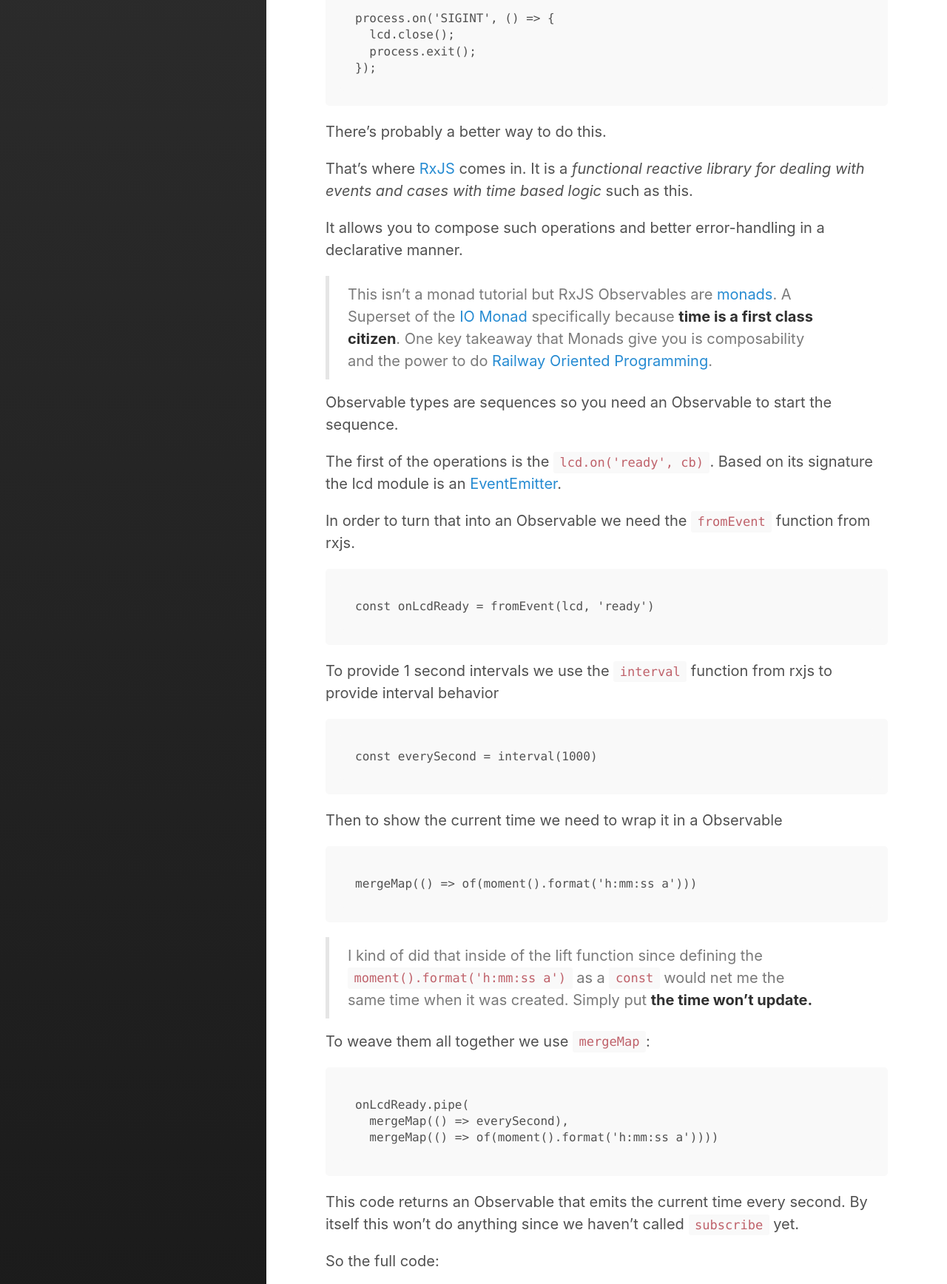
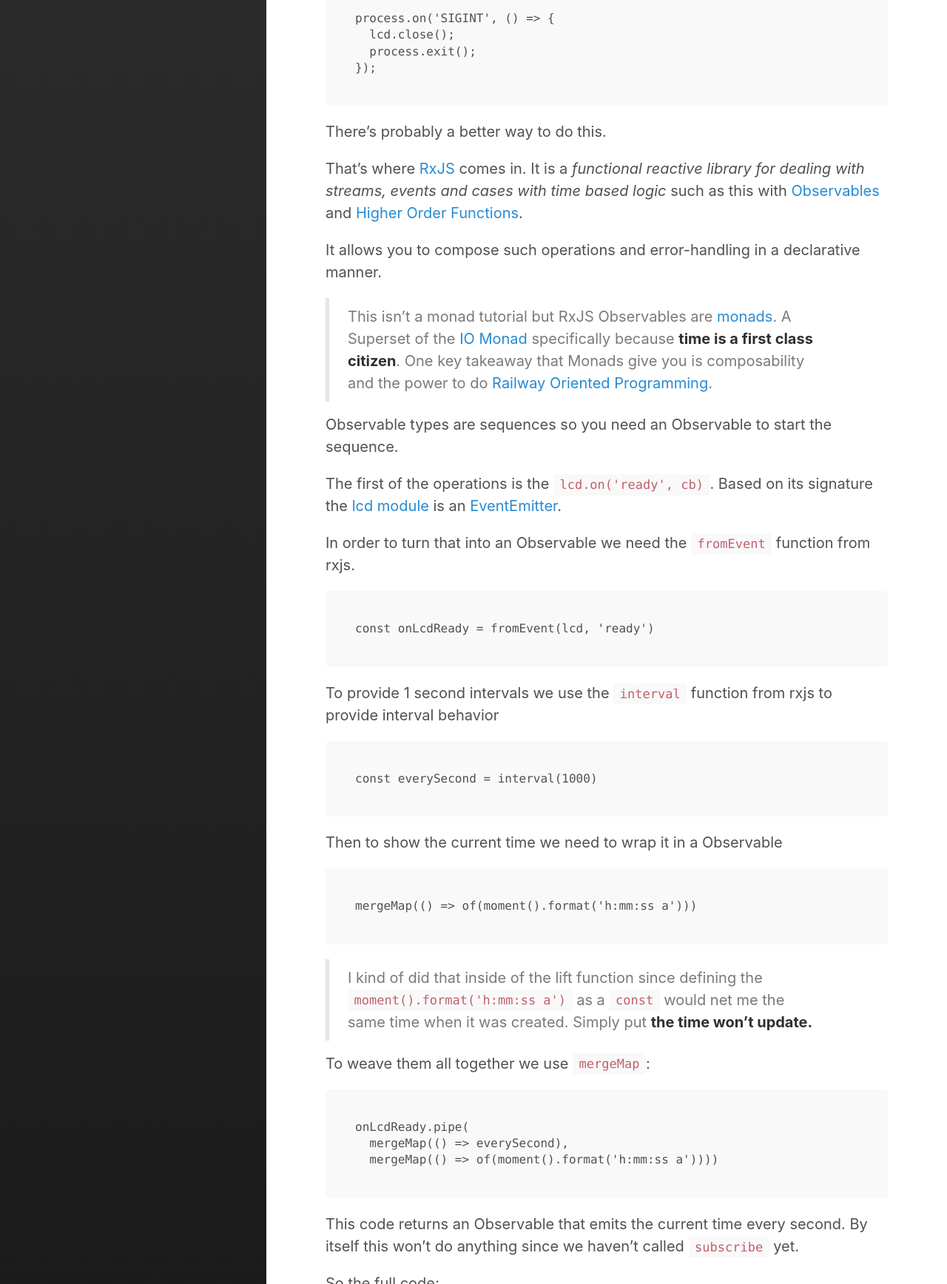
Before and after one commit to Pofay/pofay.github.io, a Jekyll site: the page built from _posts/2018-10-25-improving-code-used-in-previous-post.md, in a window 1280 px wide, cut to the strip 852-2588 px from the top of the page. Shown: the whole strip at 74% size. Built offline with Jekyll 4.4.1, drawn with Linux system fonts in a browser that asks for light colours; some of the changed text lies outside the part shown.

Commit message:
Added more links to content

```diff
--- a/_posts/2018-10-25-improving-code-used-in-previous-post.md
+++ b/_posts/2018-10-25-improving-code-used-in-previous-post.md
@@ -35,15 +35,15 @@ When you get inside the event handler on the lcd the levels of nesting go deep s
 There's probably a better way to do this.
 
 
-That's where [RxJS][rxjs] comes in. It is a *functional reactive library for dealing with events and cases with time based logic* such as this.
+That's where [RxJS][rxjs] comes in. It is a *functional reactive library for dealing with streams, events and cases with time based logic* such as this with [Observables][observable] and [Higher Order Functions][ho-func].
 
-It allows you to compose such operations and better error-handling in a declarative manner.
+It allows you to compose such operations and error-handling in a declarative manner.
 
 >This isn't a monad tutorial but RxJS Observables are [monads][monads]. A Superset of the [IO Monad][io-monad] specifically because **time is a first class citizen**. One key takeaway that Monads give you is composability and the power to do [Railway Oriented Programming][railway].
 
 Observable types are sequences so you need an Observable to start the sequence.
 
-The first of the operations is the `lcd.on('ready', cb)`. Based on its signature the lcd module is an [EventEmitter][emitter].
+The first of the operations is the `lcd.on('ready', cb)`. Based on its signature the [lcd module][lcd-module] is an [EventEmitter][emitter].
 
 In order to turn that into an Observable we need the `fromEvent` function from rxjs.
 
@@ -85,7 +85,7 @@ It does fall short when you want to display two lines. You have to put the secon
 
 Because of how the lcd's API is designed. Once you call `setCursor()` it **clears up the lcd display** and was designed to be like that for optimization purposes.
 
-So right now I'm looking to transfer to a Framework called [Johnny Five][johnny-five] since its APIs are more high level than the ones provided in lcd.
+So right now I'm looking to transfer to a Framework called [Johnny Five][johnny-five] since its APIs are more high level than the ones provided in [lcd][lcd].
 
 [article]: https://pofay.github.io/2018/10/18/Using-Javasciprt-to-display-text-on-lcd-using-rpi.html
 [node]: https://nodejs.org/en/
```
Also changed, not shown: other parts of _posts/2018-10-25-improving-code-used-in-previous-post.md (+5 -1 lines).
